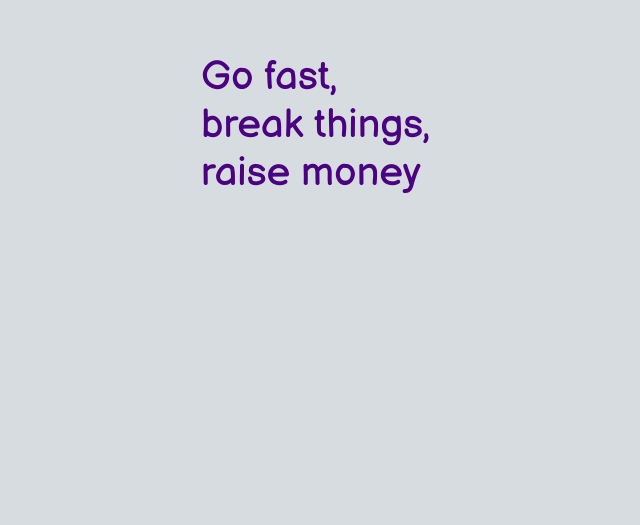
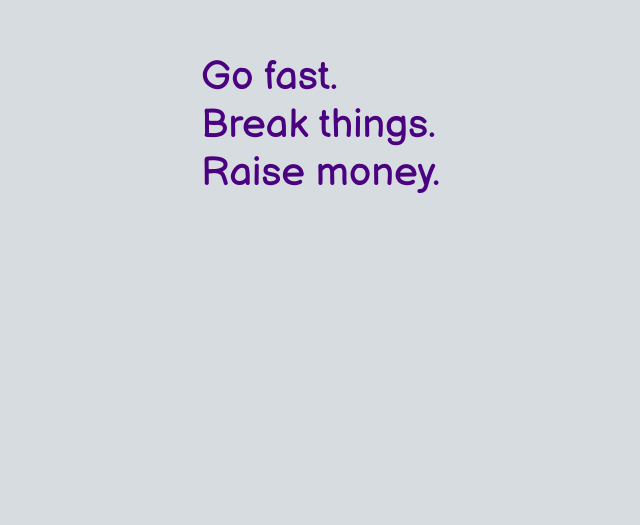
Before and after one commit to AmbushProtected/AmbushProtected.github.io, a React (Create React App) app: page / in a window 1280 px wide. Shown: the part 275-800 px from the top of the page, without its empty margins (39-679 px from the left). Built offline with nearby package versions, Linux system fonts and the light colour scheme.

Commit message:
update hero text

```diff
--- a/src/App.js
+++ b/src/App.js
@@ -9,9 +9,9 @@ function App() {
   return (
     <div className="landing-page-container">
       <div className="homepage-slogan">
-        <div className="slogan-line">Go fast,</div>
-        <div className="slogan-line">break things,</div>
-        <div className="slogan-line">raise money</div>
+        <div className="slogan-line">Go fast.</div>
+        <div className="slogan-line">Break things.</div>
+        <div className="slogan-line">Raise money.</div>
       </div>
       <div className="platforms-container">
         <div className="section-header">Services we offer</div>
```
